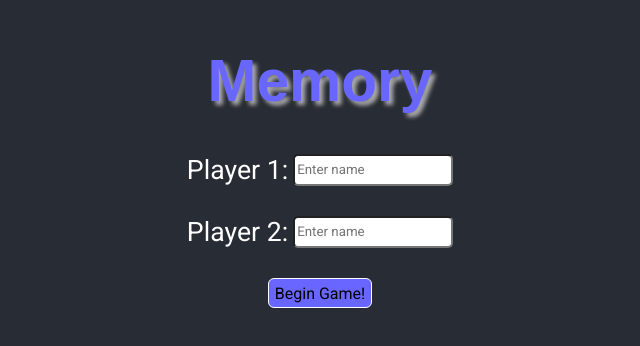
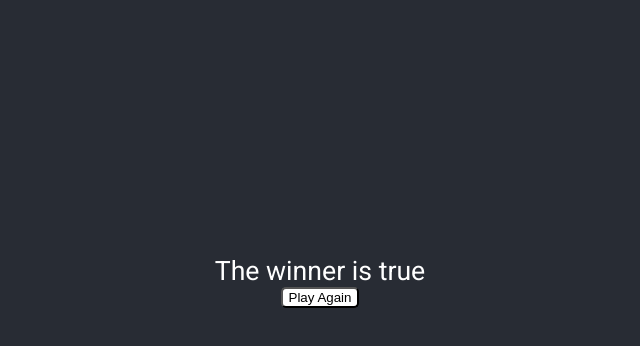
Before and after one commit to piper88/memory-react, a React app: page / in a window 1280 px wide. Shown: the whole page, without its empty margins (320-960 px from the left). Built offline with nearby package versions, Linux system fonts and the light colour scheme; a web font is replaced by a local one.

Commit message:
moves button to play again from game to winner component, and centers winner component

```diff
--- a/src/components/Game/Game.js
+++ b/src/components/Game/Game.js
@@ -16,7 +16,7 @@ import img8 from '../../images/8.svg';
 import img9 from '../../images/9.svg';
 
 const Game = () => {
-  const [showForm, setShowForm] = useState(true);
+  const [showForm, setShowForm] = useState(false);
   const [whichPlayer, setWhichPlayer] = useState('');
   let [numberOfTurns, setNumberOfTurns] = useState(0);
   const [playerA, setPlayerA] = useState({
@@ -33,7 +33,7 @@ const Game = () => {
 
   const [squaresClickedDuringTurn, setSquaresClickedDuringTurn] = useState([])
   const [disableClick, setDisableClick] = useState(false);
-  const [winner, setWinner] = useState(false);
+  const [winner, setWinner] = useState(true);
 
 
   const setPlayerNames = (playerAName, playerBName) => {
@@ -119,7 +119,7 @@ const handleClick = (index, square) => {
 
 if (showForm) {
   return (
-    <div className='component-container'>
+    <div className='playerform-container'>
       <h1 className='title'>Memory</h1>
       <PlayerForm
       data-test="Player Form" setPlayerNames= {setPlayerNames.bind(this)}
@@ -128,18 +128,15 @@ if (showForm) {
   )
 } else if (winner) {
   return (
-    <div data-test="Winner">
+    <div className = 'winner-container' data-test="Winner">
       <Winner
-      winner={winner}/>
-      <button
-      onClick={setShowForm.bind(this, true)}>
-        Play Again
-      </button>
+      winner={winner}
+      playAgain = {() => setShowForm.bind(this, true)}/>
     </div>
   )
 } else {
     return (
-      <div className='component-container' style={{pointerEvents: disableClick ? 'none' : 'auto'}} data-test="Board and GameInfo">
+      <div className='board-gameinfo-container' style={{pointerEvents: disableClick ? 'none' : 'auto'}} data-test="Board and GameInfo">
         <h1 className='title'>Memory</h1>
 
         <div className = 'board-container'>
--- a/src/components/Game/game.scss
+++ b/src/components/Game/game.scss
@@ -1,7 +1,15 @@
-.component-container {
+.playerform-container, .board-gameinfo-container {
   display: flex;
   flex-direction: column;
   align-items: center;
+  height: 300px;
+}
+
+.winner-container {
+  display: flex;
+  flex-direction: column;
+  align-items: center;
+  justify-content: flex-end;
   height: 300px;
 }
 
--- a/src/components/Square/square.scss
+++ b/src/components/Square/square.scss
@@ -2,7 +2,6 @@ button {
   background-color: white;
 }
 
-//one tutorial
 .flip-container .flipper {
   transform: rotateY(180deg);
 }
--- a/src/components/Winner/Winner.js
+++ b/src/components/Winner/Winner.js
@@ -1,11 +1,16 @@
 import React from 'react';
 import PropTypes from 'prop-types';
+import './winner.scss';
 
 const Winner = props => {
 
   return (
     <div className="winner" data-test="Winner Component">
       {`The winner is ${props.winner}`}
+      <button
+        onClick={props.playAgain()}>
+        Play Again
+      </button>
     </div>
   )
 }
--- a/src/components/Winner/winner.scss
+++ b/src/components/Winner/winner.scss
@@ -0,0 +1,15 @@
+.winner {
+  display: flex;
+  flex-direction: column;
+  // justify-content: flex-end;
+  align-items: center;
+  font-family: 'Roboto';
+  font-size: 20pt;
+  color: white;
+
+  button {
+    background-color: white;
+    color: black;
+    border-radius: 5px;
+  }
+}
```
